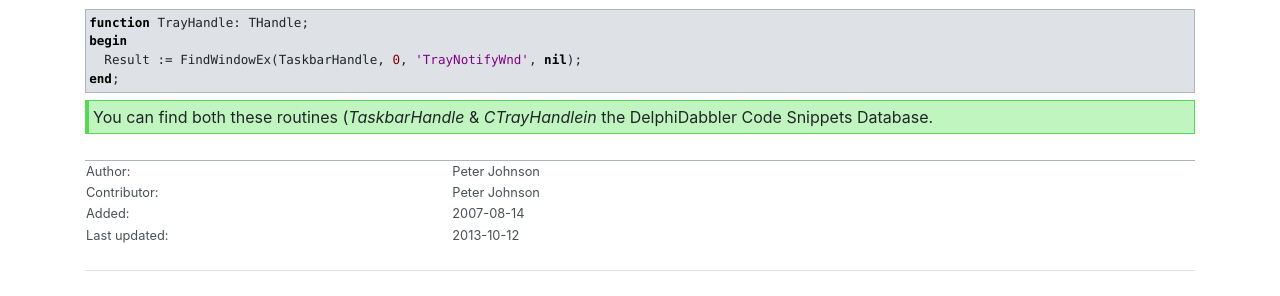
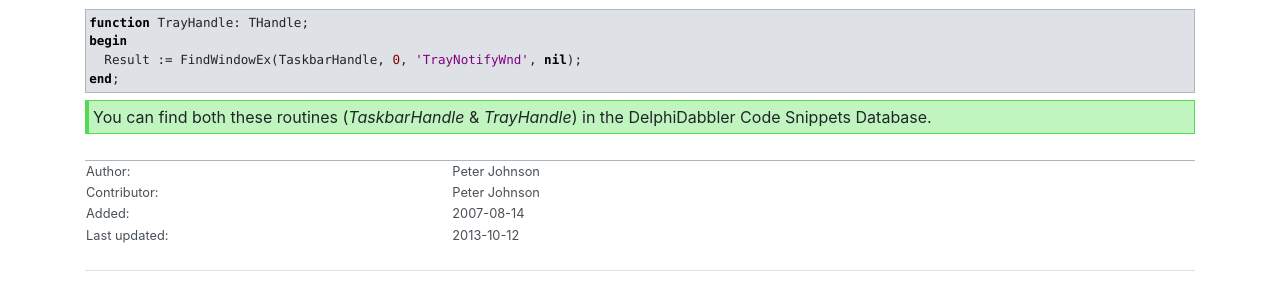
Before and after one commit to delphidabbler/delphi-tips, a Jekyll site: the page built from docs/_tips/47.html, in a window 1280 px wide. Shown: the part 410-706 px from the top of the page. Built offline with Jekyll 4.4.1, drawn with Linux system fonts in a browser that asks for light colours.

Commit message:
Update 47.html
Fix typos in callout at bottom of page

```diff
--- a/docs/_tips/47.html
+++ b/docs/_tips/47.html
@@ -37,7 +37,7 @@
 </div>
 
 <div class="xref">
-  You can find both these routines (<var>TaskbarHandle</var> &amp; <var>CTrayHandlein</var> the DelphiDabbler Code Snippets Database.
+  You can find both these routines (<var>TaskbarHandle</var> &amp; <var>TrayHandle</var>) in the DelphiDabbler Code Snippets Database.
 </div>
 
 <table class="infotable">
```
